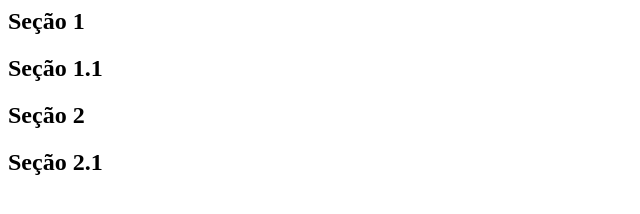
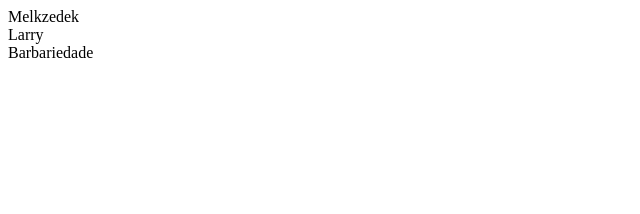
Before and after one commit to HadrielZ10/testewebOne, a plain HTML site: page index.html in a window 1280 px wide. Shown: the whole page, without its empty margins (0-640 px from the left). Drawn offline with Linux system fonts and the light colour scheme.

Commit message:
Add files via upload

```diff
--- a/index.html
+++ b/index.html
@@ -2,23 +2,14 @@
 <html>
     <head>
         <title>
-            Atividade 3
+            Atividade 2
         </title>
     </head>
     <body>
         <main>
-            <section>
-                <h1>Seção 1</h1>
-            </section>
-            <section>
-                <h2>Seção 1.1</h2>
-            </section>
-            <section>
-                <h1>Seção 2</h1>
-            </section>
-            <section>
-                <h2>Seção 2.1</h2>
-            </section>
+            <section>Melkzedek</section>
+            <section>Larry</section>
+            <aside>Barbariedade</aside>
         </main>
     </body>
 </html>
```
